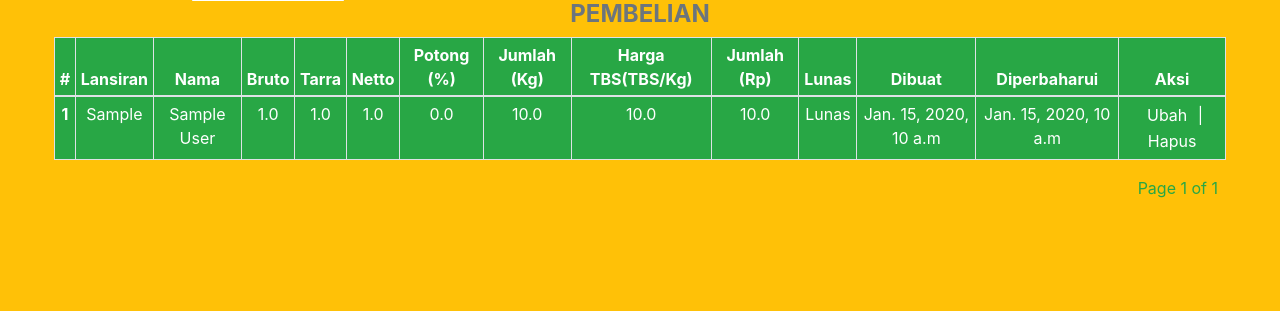
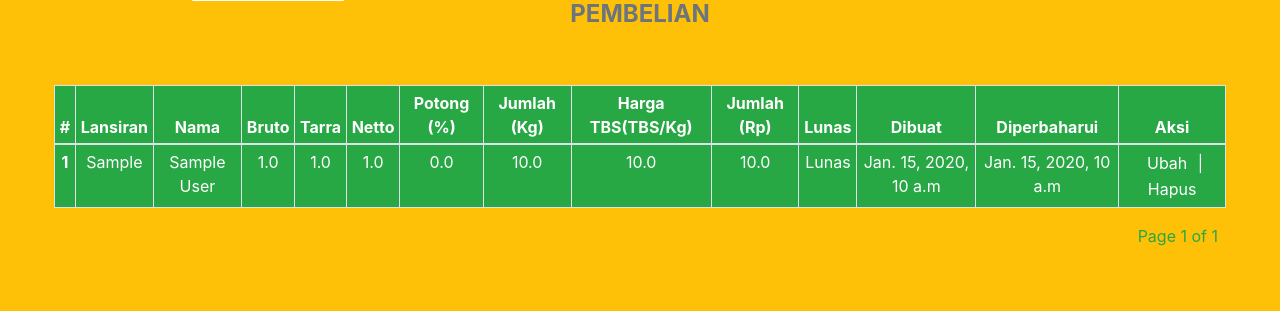
Before and after one commit to LuckyWirasakti/umb, a Django app: page /buy in a window 1280 px wide. Shown: the part 41-352 px from the top of the page. Run offline with Django 3.2, Linux system fonts and the light colour scheme; a user stored in the database is signed in; tables that the repository leaves empty hold one stand-in row (values such as "Sample post"); some libraries are stand-ins or nearby versions.

Commit message:
add padding top

```diff
--- a/templates/partials/buy.html
+++ b/templates/partials/buy.html
@@ -6,7 +6,7 @@
         </div>
     </div>
 </div>
-<div class="row mx-4">
+<div class="row py-5 mx-4">
     <div class="col-12">
         <table class="table table-sm table-bordered bg-success text-white text-center">
             <thead>
```
